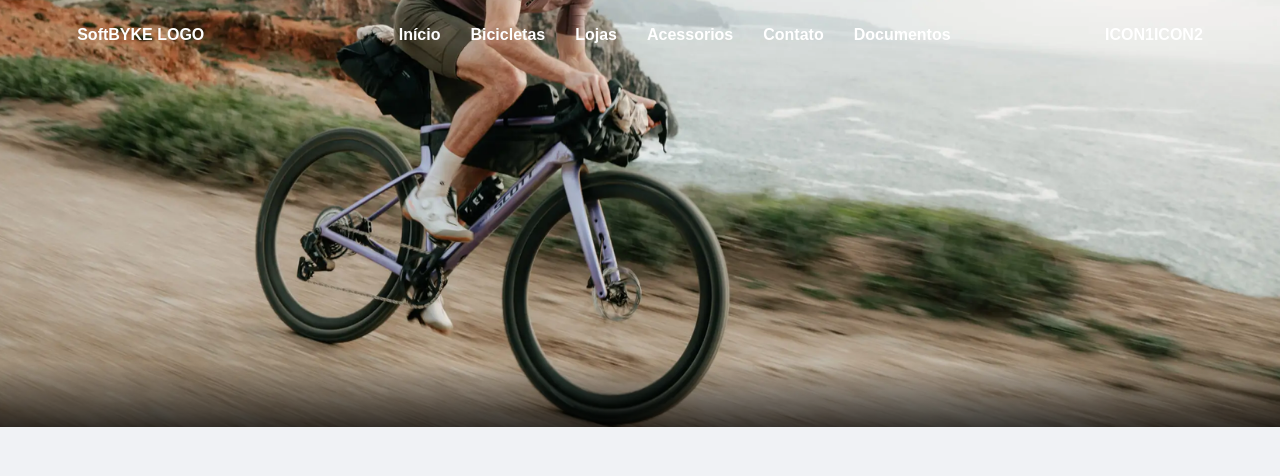
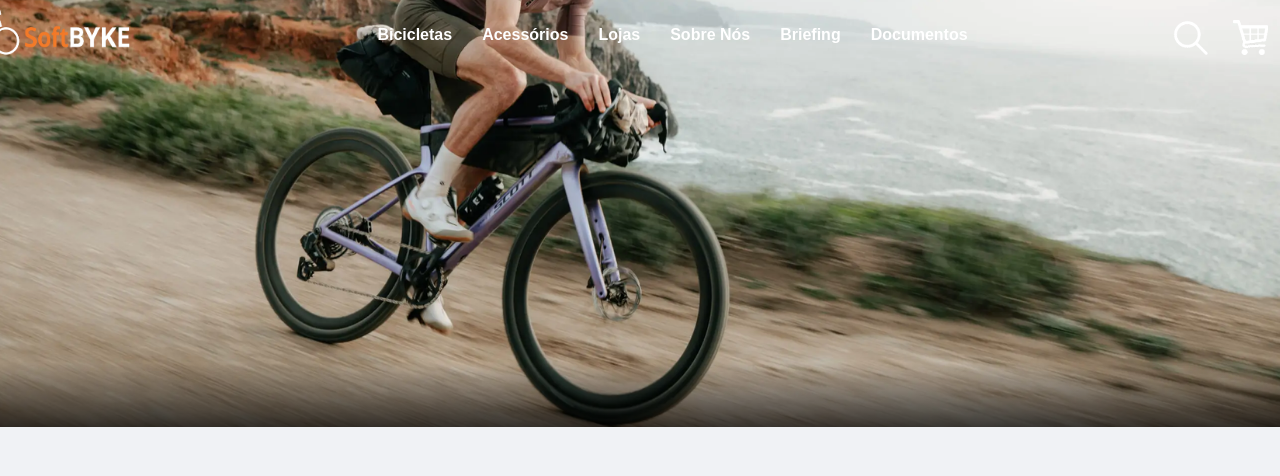
Before and after one commit to HenriqF/SoftBYKE, a plain HTML site: page documentos/briefing.html in a window 1280 px wide. Shown: the top 476 px of the page. Drawn offline with Linux system fonts and the light colour scheme; files whose address does not match are found by name.

Commit message:
juncao henrique + marcelo

```diff
--- a/documentos/briefing.html
+++ b/documentos/briefing.html
@@ -13,26 +13,23 @@
 
     <header id="site-header">
         <div class="espacado-deitado">
-            <p>SoftBYKE LOGO</p>
+            <a href="index.html"><div id="logo"></div></a>
 
             <nav>
                 <ul class="deitado">
-                    <li>Início</li>
-                    <li>Bicicletas</li>
-                    <li>Lojas</li>
-                    <li>Acessorios</li>
-                    <li>Contato</li>
-                    <li>Documentos</li>
+                    <a href="loja/produtos.html"><li>Bicicletas</li></a>
+                    <a href="loja/produtos.html"><li>Acessórios</li></a>
+                    <a href="loja/lojas.html"><li>Lojas</li></a>
+                    <a href="loja/sobrenos.html"><li>Sobre Nós</li></a>
+                    <a href="documentos/briefing.html"><li>Briefing</li></a>
+                    <a href="documentos/documentos.html"><li>Documentos</li></a>
                 </ul>
 
             </nav>
-            <nav class="espacado-deitado">
-                <div>
-                    <p>ICON1</p>
-                </div>
-                <div>
-                    <p>ICON2</p>
-                </div>
+            <nav id="icons-header">
+                <div id="search"></div>
+                <div id="shop"></div>
+                <div id="profile"></div>
             </nav>
         </div>
     </header>
@@ -248,10 +245,10 @@
         <div class="footer-col">
             <h3 style="margin-bottom: 5px;">INTEGRANTES</h3>
             <h4>DAN MARANGON</h4>
+            <h4>GUSTAVO SANTOS</h4>
             <h4>HENRIQUE REINALDI</h4>
             <h4>MARCELO MIYAZAKI</h4>
-            <h4>NOME 4</h4>
-            <h4>NOME 5</h4>
+            <h4>RAFAEL HIDEKI</h4>
             <p class="copyright">© 2026 SoftBYKE, Copyright © 2024 - SoftBYKE - Todos os Direitos Reservados.</p>
         </div>
 
@@ -260,7 +257,11 @@
             <h4>(61)3387-34XX</h4>
             <h4>softbyke@softbyke.com</h4>
             <br>
-            <h4>ICONE ||| ICONE ||| ICONE</h4>
+            <div id="icons-footer">
+                <a href="https://www.facebook.com/Lula/?locale=pt_BR" target="_blank"><div id="face"></div></a>
+                <a href="https://www.instagram.com/jairmessiasbolsonaro/" target="_blank"><div id="insta"></div></a>
+                <a href="https://wa.me/5561992242098" target="_blank"><div id="zap"></div></a>
+            </div>
         </div>
 
     </footer>
--- a/style.css
+++ b/style.css
@@ -34,6 +34,12 @@ header {
     justify-content: space-around;
     margin-top: 0;
 }
+
+a {
+    text-decoration: none;
+    color: inherit;
+}
+
 #logo{
     width: 180px;
     height: 47px;
```
Also changed, not shown: index.html (+7 -7 lines).
